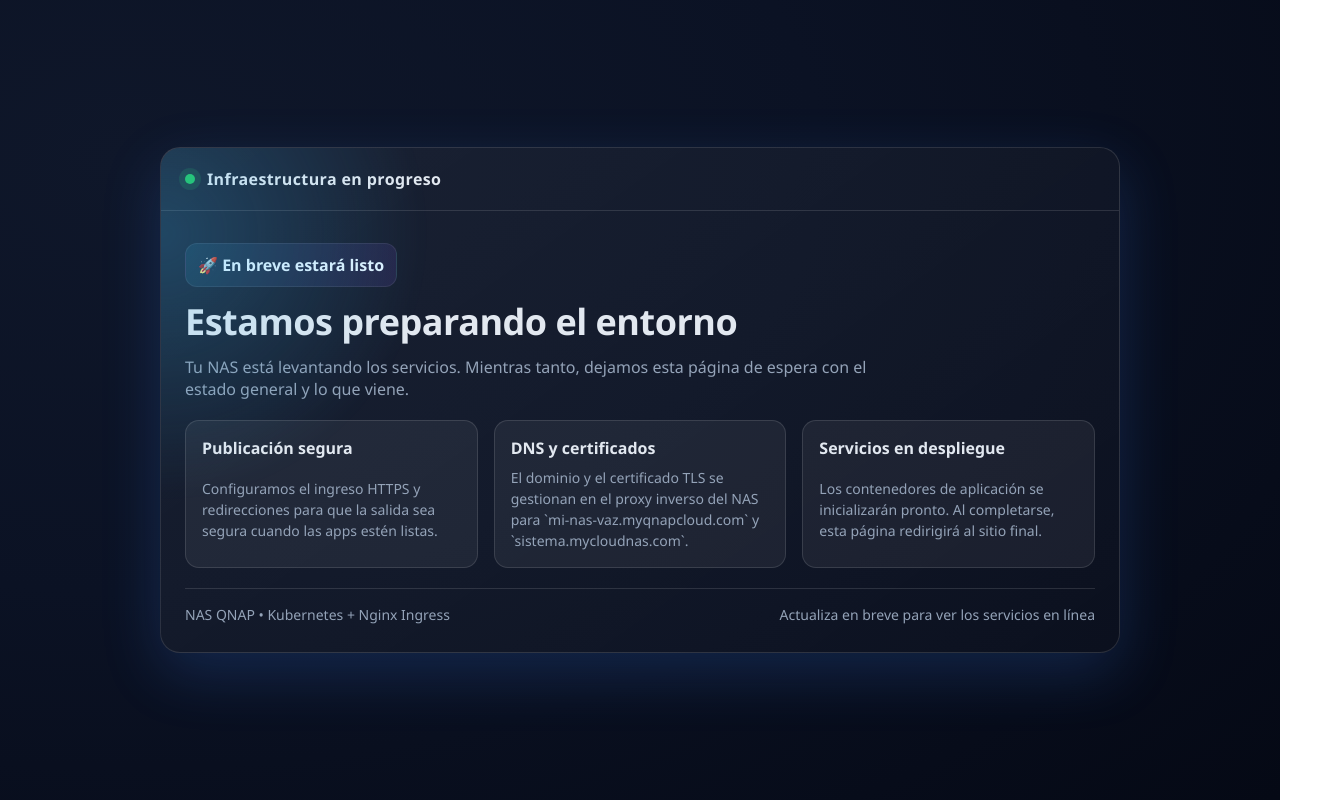
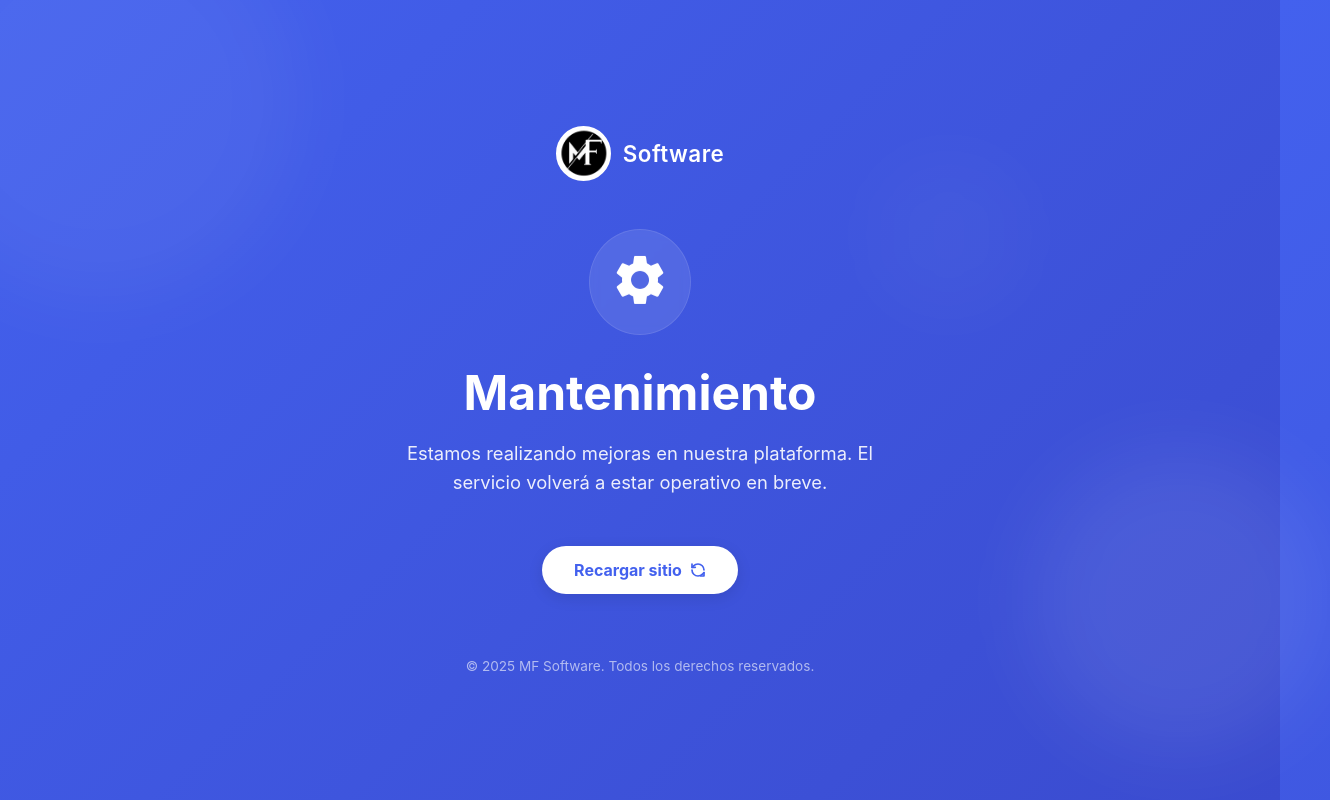
Before and after one commit to Maximo-Vazquez/infraestructura-saas, a plain HTML site: page ingress/maintenance/index.html in a window 1280 px wide. Shown: the whole page, 1330 px wide, since content can reach past the window. Drawn offline with Linux system fonts and the light colour scheme.

```diff
--- a/ingress/maintenance/index.html
+++ b/ingress/maintenance/index.html
@@ -1,163 +1,200 @@
 <!DOCTYPE html>
 <html lang="es">
 <head>
-  <meta charset="UTF-8" />
-  <meta name="viewport" content="width=device-width, initial-scale=1.0" />
-  <title>Estamos preparando todo</title>
+    <meta charset="UTF-8">
+    <meta name="viewport" content="width=device-width, initial-scale=1.0">
+    <title>Sitio en Mantenimiento | MF Software</title>
     <style>
-    :root {
-      --bg: radial-gradient(120% 120% at 10% 20%, #0f172a 0%, #0b1224 45%, #050915 100%);
-      --card: rgba(255, 255, 255, 0.06);
-      --stroke: rgba(255, 255, 255, 0.12);
-      --glow: 0 20px 60px rgba(59, 130, 246, 0.2);
-      --text: #e2e8f0;
-      --muted: #94a3b8;
-      --accent: #38bdf8;
-      --accent-2: #8b5cf6;
+        /* --- Reset y Estilos Base --- */
+        * {
+            margin: 0;
+            padding: 0;
+            box-sizing: border-box;
+            font-family: 'Inter', -apple-system, BlinkMacSystemFont, "Segoe UI", Roboto, Helvetica, Arial, sans-serif;
         }
-    * { box-sizing: border-box; }
+
         body {
-      margin: 0;
-      font-family: "Segoe UI", system-ui, -apple-system, sans-serif;
-      background: var(--bg);
-      color: var(--text);
-      min-height: 100vh;
-      display: grid;
-      place-items: center;
-      padding: 24px;
-    }
-    .shell {
-      width: min(960px, 100%);
-      border: 1px solid var(--stroke);
-      border-radius: 20px;
-      background: linear-gradient(145deg, rgba(255,255,255,0.05), rgba(255,255,255,0.02));
-      box-shadow: var(--glow);
+            height: 100vh;
+            display: flex;
+            align-items: center;
+            justify-content: center;
+            /* Azul vibrante basado en tu marca (Indigo/Blue) */
+            background: linear-gradient(135deg, #4361ee 0%, #3a4bcf 100%);
+            color: #ffffff;
             overflow: hidden;
             position: relative;
         }
-    .glow {
+
+        /* --- Elementos de fondo (Círculos difusos como en tu web) --- */
+        .bg-blob {
             position: absolute;
-      inset: -40% auto auto -30%;
-      width: 60%;
-      aspect-ratio: 1;
-      background: radial-gradient(circle, rgba(56,189,248,0.25), rgba(56,189,248,0) 65%);
-      filter: blur(8px);
-      pointer-events: none;
+            border-radius: 50%;
+            background: rgba(255, 255, 255, 0.05);
+            filter: blur(40px);
+            z-index: 0;
         }
-    header {
-      padding: 20px 24px;
-      border-bottom: 1px solid var(--stroke);
+        .blob-1 { width: 400px; height: 400px; top: -100px; left: -100px; }
+        .blob-2 { width: 300px; height: 300px; bottom: 50px; right: -50px; background: rgba(255, 255, 255, 0.08); }
+        .blob-3 { width: 150px; height: 150px; top: 20%; right: 20%; background: rgba(255, 255, 255, 0.03); }
+
+        /* --- Contenedor Principal --- */
+        .container {
+            text-align: center;
+            position: relative;
+            z-index: 10;
+            max-width: 700px;
+            padding: 2rem;
+            animation: fadeIn 0.8s ease-out;
+        }
+
+        /* --- Logo Simulado (MF Software) --- */
+        .brand-logo {
             display: flex;
             align-items: center;
+            justify-content: center;
             gap: 12px;
+            margin-bottom: 3rem;
         }
-    .dot {
-      width: 10px; height: 10px;
+
+        .logo-img {
+            width: 55px; /* Tamaño ajustado para que se vea bien */
+            height: 55px;
             border-radius: 50%;
-      background: #22c55e;
-      box-shadow: 0 0 0 6px rgba(34, 197, 94, 0.15);
+            border: 2px solid white; /* Borde blanco para resaltar sobre el azul */
+            object-fit: cover;
+            background: white; /* Fondo blanco por si la imagen tiene transparencia */
         }
-    .title {
+
+        .logo-text {
+            font-size: 1.4rem;
+            font-weight: 600;
+            letter-spacing: 0.5px;
+        }
+
+        /* --- Icono Central --- */
+        .icon-wrapper {
+            margin-bottom: 2rem;
+            display: inline-block;
+            background: rgba(255, 255, 255, 0.1);
+            padding: 20px;
+            border-radius: 50%;
+            backdrop-filter: blur(5px);
+            border: 1px solid rgba(255,255,255,0.1);
+        }
+
+        .gear-icon {
+            width: 60px;
+            height: 60px;
+            fill: #ffffff;
+            animation: spin 10s linear infinite;
+        }
+
+        /* --- Tipografía --- */
+        h1 {
+            font-size: 3rem;
+            margin-bottom: 1.2rem;
             font-weight: 700;
-      letter-spacing: 0.4px;
+            line-height: 1.1;
         }
-    main {
-      padding: 32px 24px 28px;
-      display: grid;
-      gap: 20px;
+
+        p {
+            font-size: 1.15rem;
+            color: rgba(255, 255, 255, 0.9);
+            line-height: 1.6;
+            margin-bottom: 3rem;
+            max-width: 500px;
+            margin-left: auto;
+            margin-right: auto;
         }
-    .hero {
-      display: grid;
-      gap: 10px;
-    }
-    .hero h1 {
-      margin: 0;
-      font-size: clamp(28px, 4vw, 36px);
-      letter-spacing: -0.5px;
-    }
-    .hero p {
-      margin: 0;
-      color: var(--muted);
-      font-size: 16px;
-      max-width: 720px;
-    }
-    .grid {
-      display: grid;
-      grid-template-columns: repeat(auto-fit, minmax(260px, 1fr));
-      gap: 16px;
-    }
-    .card {
-      background: var(--card);
-      border: 1px solid var(--stroke);
-      border-radius: 14px;
-      padding: 16px;
-      display: grid;
-      gap: 8px;
-    }
-    .card h3 { margin: 0; font-size: 16px; }
-    .card p { margin: 0; color: var(--muted); font-size: 14px; line-height: 1.5; }
-    .pill {
+
+        /* --- Botón Estilo Marca (Pastilla Blanca) --- */
+        .btn {
             display: inline-flex;
             align-items: center;
             gap: 8px;
-      padding: 10px 12px;
-      border-radius: 12px;
-      background: linear-gradient(90deg, rgba(56,189,248,0.12), rgba(139,92,246,0.12));
-      border: 1px solid rgba(255,255,255,0.08);
-      color: #e0f2fe;
-      font-weight: 600;
-      width: fit-content;
+            padding: 14px 32px;
+            background: #ffffff;
+            color: #4361ee; /* Mismo azul que el fondo */
+            text-decoration: none;
+            border-radius: 50px; /* Bordes totalmente redondos */
+            font-weight: 700;
+            font-size: 1rem;
+            transition: all 0.3s ease;
+            border: none;
+            cursor: pointer;
+            box-shadow: 0 4px 15px rgba(0, 0, 0, 0.1);
         }
+
+        .btn:hover {
+            transform: translateY(-2px);
+            box-shadow: 0 8px 20px rgba(0, 0, 0, 0.15);
+            background: #f8f9fa;
+        }
+
+        .btn:active {
+            transform: scale(0.98);
+        }
+
+        /* --- Footer --- */
         .footer {
-      display: flex;
-      flex-wrap: wrap;
-      gap: 10px;
-      align-items: center;
-      justify-content: space-between;
-      border-top: 1px solid var(--stroke);
-      padding-top: 16px;
-      color: var(--muted);
-      font-size: 14px;
+            margin-top: 4rem;
+            font-size: 0.85rem;
+            color: rgba(255, 255, 255, 0.6);
         }
+
+        /* --- Animaciones --- */
+        @keyframes spin { 100% { transform: rotate(360deg); } }
+        @keyframes fadeIn {
+            from { opacity: 0; transform: translateY(20px); }
+            to { opacity: 1; transform: translateY(0); }
+        }
+
+        /* --- Responsive --- */
         @media (max-width: 600px) {
-      body { padding: 16px; }
-      header { padding: 16px; }
-      main { padding: 22px 16px; }
+            h1 { font-size: 2.2rem; }
+            p { font-size: 1rem; }
+            .blob-1 { width: 200px; height: 200px; }
         }
     </style>
 </head>
 <body>
-  <div class="shell">
-    <div class="glow"></div>
-    <header>
-      <div class="dot"></div>
-      <div class="title">Infraestructura en progreso</div>
-    </header>
-    <main>
-      <div class="hero">
-        <div class="pill">🚀 En breve estará listo</div>
-        <h1>Estamos preparando el entorno</h1>
-        <p>Tu NAS está levantando los servicios. Mientras tanto, dejamos esta página de espera con el estado general y lo que viene.</p>
+
+    <!-- Fondos decorativos estilo "Blob" -->
+    <div class="bg-blob blob-1"></div>
+    <div class="bg-blob blob-2"></div>
+    <div class="bg-blob blob-3"></div>
+
+    <div class="container">
+        <!-- Logo Header -->
+        <div class="brand-logo">
+            <!-- AQUÍ ESTÁ EL CAMBIO: Imagen del logo -->
+            <img src="logo.png" alt="MF Logo" class="logo-img">
+            <div class="logo-text">Software</div>
         </div>
-      <div class="grid">
-        <div class="card">
-          <h3>Publicación segura</h3>
-          <p>Configuramos el ingreso HTTPS y redirecciones para que la salida sea segura cuando las apps estén listas.</p>
+
+        <!-- Icono -->
+        <div class="icon-wrapper">
+            <svg class="gear-icon" viewBox="0 0 24 24">
+                <path d="M19.14,12.94c0.04-0.3,0.06-0.61,0.06-0.94c0-0.32-0.02-0.64-0.07-0.94l2.03-1.58c0.18-0.14,0.23-0.41,0.12-0.61 l-1.92-3.32c-0.12-0.22-0.37-0.29-0.59-0.22l-2.39,0.96c-0.5-0.38-1.03-0.7-1.62-0.94L14.4,2.81c-0.04-0.24-0.24-0.41-0.48-0.41 h-3.84c-0.24,0-0.43,0.17-0.47,0.41L9.25,5.35C8.66,5.59,8.12,5.92,7.63,6.29L5.24,5.33c-0.22-0.08-0.47,0-0.59,0.22L2.74,8.87 C2.62,9.08,2.66,9.34,2.86,9.48l2.03,1.58C4.84,11.36,4.8,11.69,4.8,12s0.02,0.64,0.07,0.94l-2.03,1.58 c-0.18,0.14-0.23,0.41-0.12,0.61l1.92,3.32c0.12,0.22,0.37,0.29,0.59,0.22l2.39-0.96c0.5,0.38,1.03,0.7,1.62,0.94l0.36,2.54 c0.05,0.24,0.24,0.41,0.48,0.41h3.84c0.24,0,0.44-0.17,0.47-0.41l0.36-2.54c0.59-0.24,1.13-0.56,1.62-0.94l2.39,0.96 c0.22,0.08,0.47,0,0.59-0.22l1.92-3.32c0.12-0.22,0.07-0.47-0.12-0.61L19.14,12.94z M12,15.6c-1.98,0-3.6-1.62-3.6-3.6 s1.62-3.6,3.6-3.6s3.6,1.62,3.6,3.6S13.98,15.6,12,15.6z"/>
+            </svg>
         </div>
-        <div class="card">
-          <h3>DNS y certificados</h3>
-          <p>El dominio y el certificado TLS se gestionan en el proxy inverso del NAS para `mi-nas-vaz.myqnapcloud.com` y `sistema.mycloudnas.com`.</p>
+
+        <h1>Mantenimiento</h1>
+        <p>Estamos realizando mejoras en nuestra plataforma. El servicio volverá a estar operativo en breve.</p>
+
+        <button class="btn" onclick="location.reload()">
+            Recargar sitio
+            <svg width="16" height="16" viewBox="0 0 24 24" fill="none" stroke="currentColor" stroke-width="2.5" stroke-linecap="round" stroke-linejoin="round">
+                <path d="M21 12a9 9 0 0 0-9-9 9.75 9.75 0 0 0-6.74 2.74L3 8"/>
+                <path d="M3 3v5h5"/>
+                <path d="M3 12a9 9 0 0 0 9 9 9.75 9.75 0 0 0 6.74-2.74L21 16"/>
+                <path d="M16 21h5v-5"/>
+            </svg>
+        </button>
+
+        <div class="footer">
+            &copy; 2025 MF Software. Todos los derechos reservados.
         </div>
-        <div class="card">
-          <h3>Servicios en despliegue</h3>
-          <p>Los contenedores de aplicación se inicializarán pronto. Al completarse, esta página redirigirá al sitio final.</p>
-        </div>
-      </div>
-      <div class="footer">
-        <span>NAS QNAP • Kubernetes + Nginx Ingress</span>
-        <span>Actualiza en breve para ver los servicios en línea</span>
-      </div>
-    </main>
     </div>
 </body>
 </html>
```
Also changed, not shown: ingress/maintenance/logo.png (added), 1 other file. Lines whose indentation alone changed are shown as unchanged.
